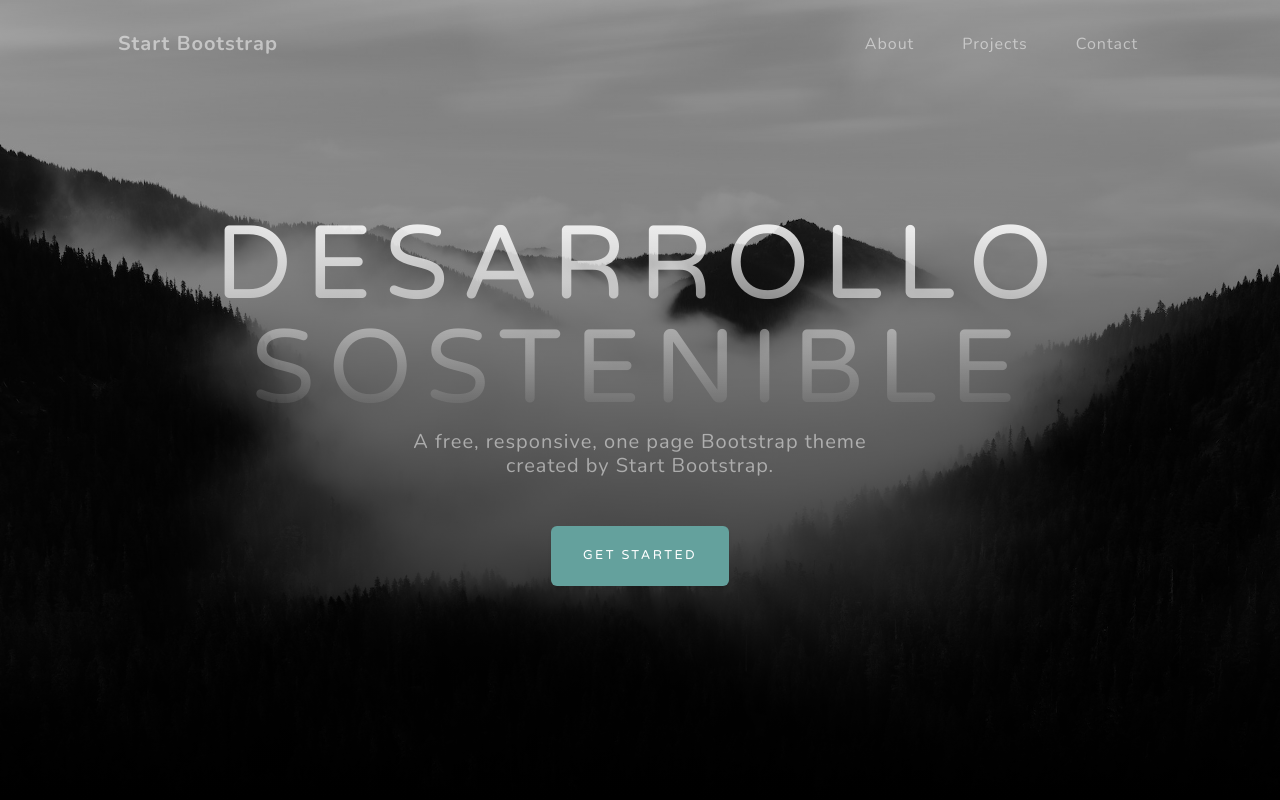
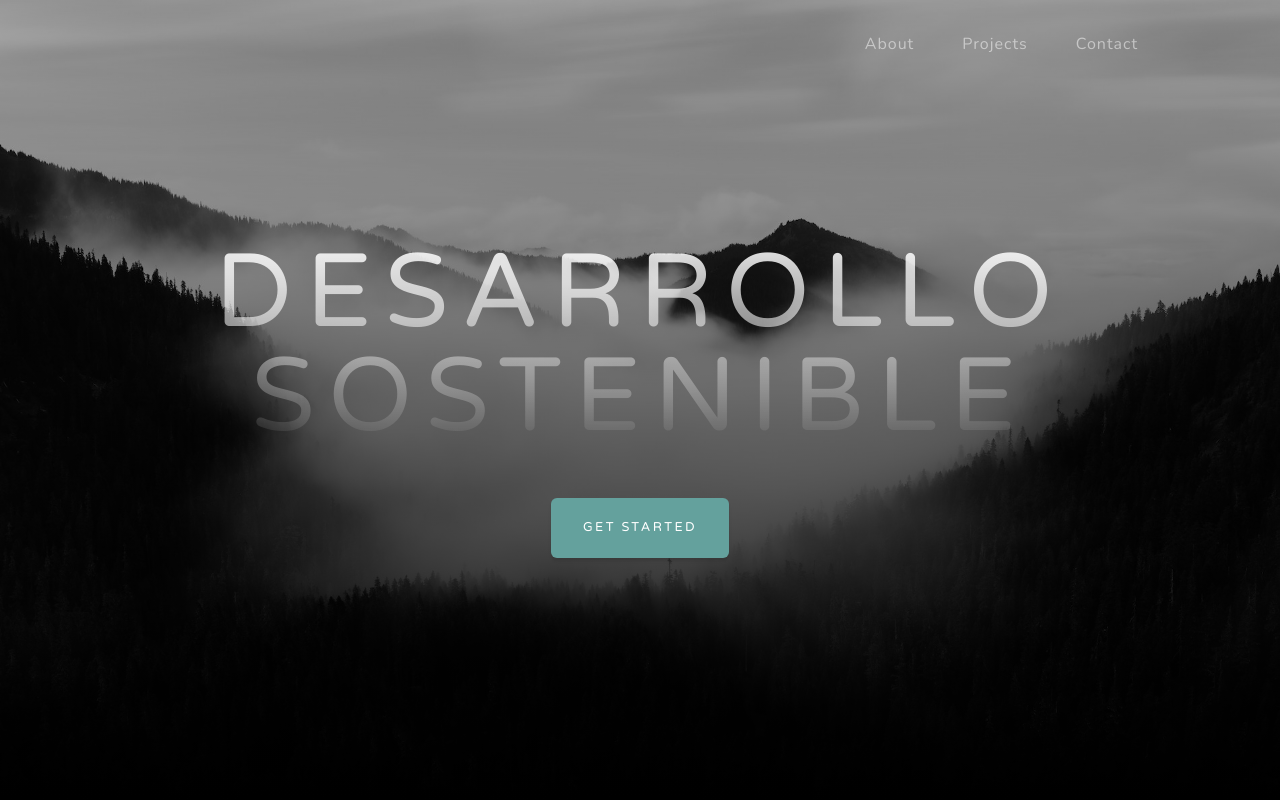
Before and after one commit to camcast-code/Desarrollo-sostenible, a plain HTML site: page index.html in a window 1280 px wide. Shown: the top 800 px of the page. Drawn offline with nearby package versions, Linux system fonts and the light colour scheme.

Commit message:
Update index.html

```diff
--- a/index.html
+++ b/index.html
@@ -19,7 +19,7 @@
         <!-- Navigation-->
         <nav class="navbar navbar-expand-lg navbar-light fixed-top" id="mainNav">
             <div class="container px-4 px-lg-5">
-                <a class="navbar-brand" href="#page-top">Start Bootstrap</a>
+                <a class="navbar-brand" href="#page-top"></a>
                 <button class="navbar-toggler navbar-toggler-right" type="button" data-bs-toggle="collapse" data-bs-target="#navbarResponsive" aria-controls="navbarResponsive" aria-expanded="false" aria-label="Toggle navigation">
                     Menu
                     <i class="fas fa-bars"></i>
@@ -39,7 +39,7 @@
                 <div class="d-flex justify-content-center">
                     <div class="text-center">
                         <h1 class="mx-auto my-0 text-uppercase">Desarrollo sostenible</h1>
-                        <h2 class="text-white-50 mx-auto mt-2 mb-5">A free, responsive, one page Bootstrap theme created by Start Bootstrap.</h2>
+                        <h2 class="text-white-50 mx-auto mt-2 mb-5"></h2>
                         <a class="btn btn-primary" href="#about">Get Started</a>
                     </div>
                 </div>
```
